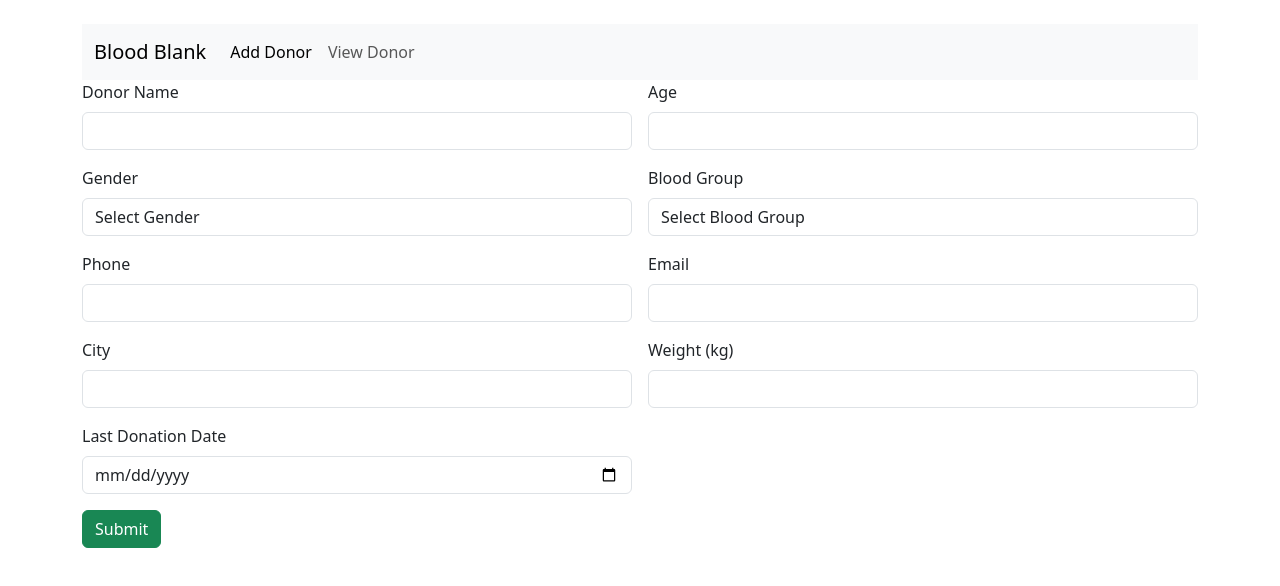
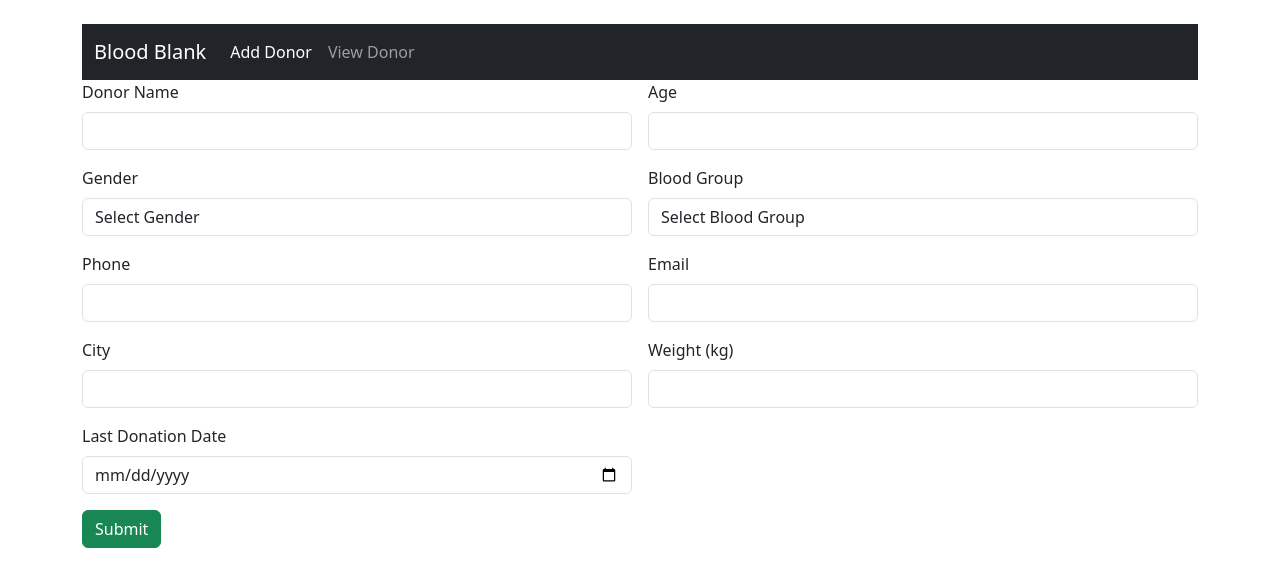
Before and after one commit to aksharaa2004/blood-blank-app, a React (Vite) app: page / in a window 1280 px wide. Shown: the top 586 px of the page. Built offline with nearby package versions, Linux system fonts and the light colour scheme.

Commit message:
navbar-color-change

```diff
--- a/src/Components/NavBar.jsx
+++ b/src/Components/NavBar.jsx
@@ -3,7 +3,7 @@
 const NavBar = () => {
   return (
     <div>
-        <nav class="navbar navbar-expand-lg bg-body-tertiary">
+       <nav className="navbar navbar-expand-lg bg-dark navbar-dark">
   <div class="container-fluid">
     <a class="navbar-brand" href="#">Blood Blank</a>
     <button class="navbar-toggler" type="button" data-bs-toggle="collapse" data-bs-target="#navbarNavAltMarkup" aria-controls="navbarNavAltMarkup" aria-expanded="false" aria-label="Toggle navigation">
```
